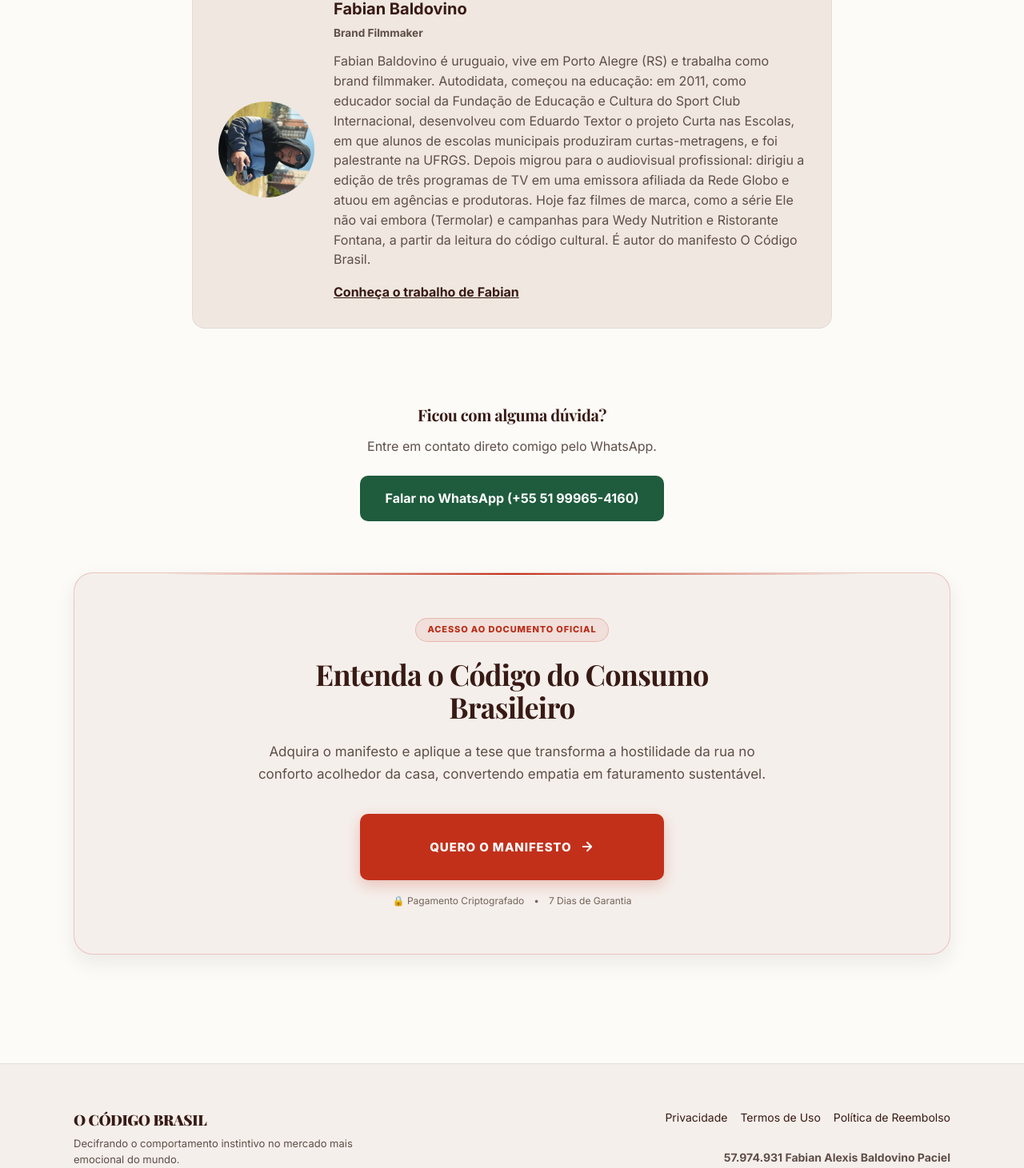
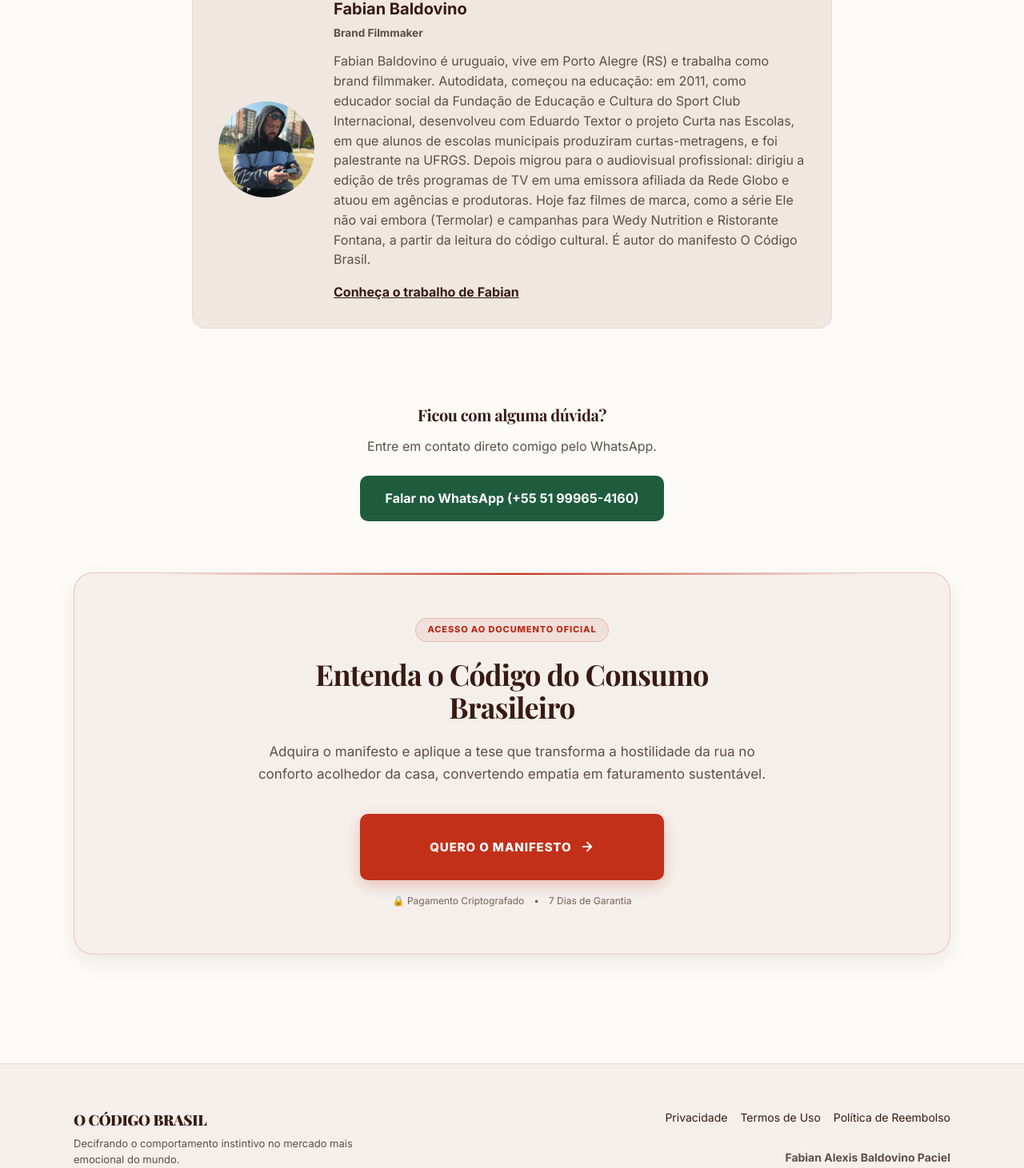
Before and after one commit to fabianbaldovino/ocodigobrasil, a Next.js app: page / in a window 1280 px wide. Shown: the part 3460-4921 px from the top of the page at 80% size. Built offline with nearby package versions, Linux system fonts and the light colour scheme.

Commit message:
fix(ui): corrige orientacao da foto do autor e formata razao social

```diff
--- a/src/app/globals.css
+++ b/src/app/globals.css
@@ -1290,7 +1290,7 @@ hr.divider {
 /* Bio do autor */
 .sr-only { position: absolute; width: 1px; height: 1px; padding: 0; margin: -1px; overflow: hidden; clip: rect(0, 0, 0, 0); white-space: nowrap; border: 0; }
 .author-bio { max-width: 800px; margin: 0 auto 4rem; padding: 2rem; display: flex; flex-wrap: wrap; align-items: center; gap: 1.5rem; background-color: var(--surface-alt); border: 1px solid rgba(0, 0, 0, 0.05); border-radius: var(--radius-lg); }
-.author-bio__photo { border-radius: 50%; object-fit: cover; }
+.author-bio__photo { border-radius: 50%; object-fit: cover; transform: rotate(-90deg); }
 .author-bio__body { flex: 1 1 300px; }
 .author-bio__name { margin: 0 0 0.25rem; font-size: 1.25rem; font-weight: 700; color: var(--foreground); }
 .author-bio__role { margin: 0 0 0.75rem; font-size: 0.85rem; font-weight: 700; color: var(--text-muted); }
--- a/src/components/Footer.tsx
+++ b/src/components/Footer.tsx
@@ -20,7 +20,7 @@ export default function Footer() {
           </div>
 
           <div className="footer-company-info" style={{ fontSize: '0.875rem', color: 'var(--text-muted)', marginBottom: '1.5rem', lineHeight: '1.6' }}>
-            <p><strong>57.974.931 Fabian Alexis Baldovino Paciel</strong></p>
+            <p><strong>Fabian Alexis Baldovino Paciel</strong></p>
             <p>CNPJ: 57.974.931/0001-08 (MEI)</p>
             <p>E-mail: <a href={`mailto:${SITE_EMAIL}`} style={{ textDecoration: 'underline', textUnderlineOffset: '2px' }}>{SITE_EMAIL}</a></p>
             <p>WhatsApp: <a href="https://wa.me/5551999654160" target="_blank" rel="noopener noreferrer" style={{ textDecoration: 'underline', textUnderlineOffset: '2px' }}>+55 51 99965-4160</a></p>
```
